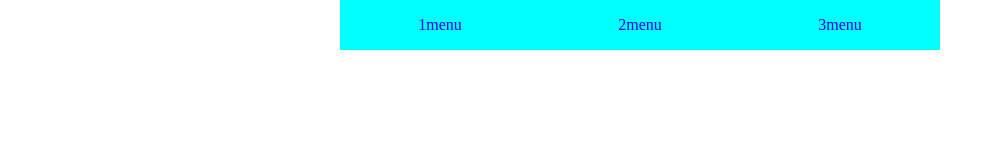
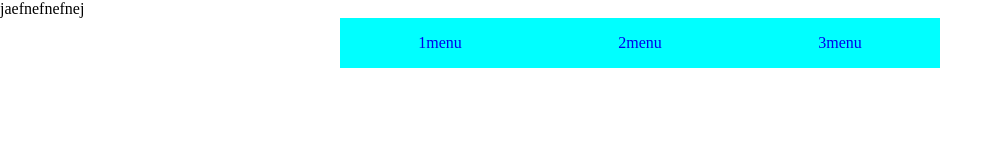
Before and after one commit to asdfkco/nike_clone_coding, a plain HTML site: page index.html in a window 1280 px wide. Shown: the whole page, without its empty margins (0-1003 px from the left). Drawn offline with Linux system fonts and the light colour scheme.

Commit message:
project.commit

```diff
--- a/index.html
+++ b/index.html
@@ -8,6 +8,7 @@
     <link rel="stylesheet" href="./css/index.css">
 </head>
 <body>
+    <p>jaefnefnefnej</p>
     <header>
     <div class="wrap">
         <div>
```
